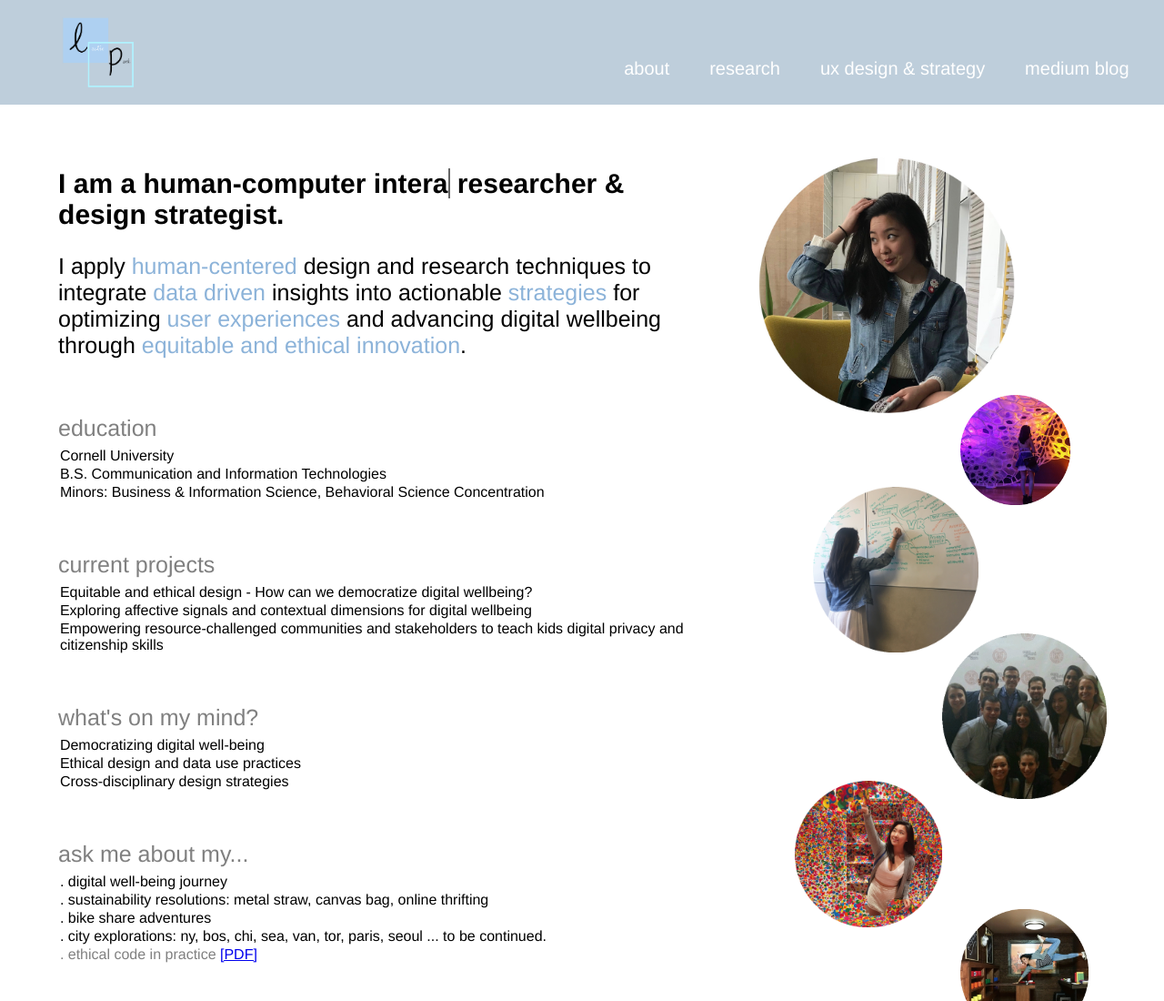
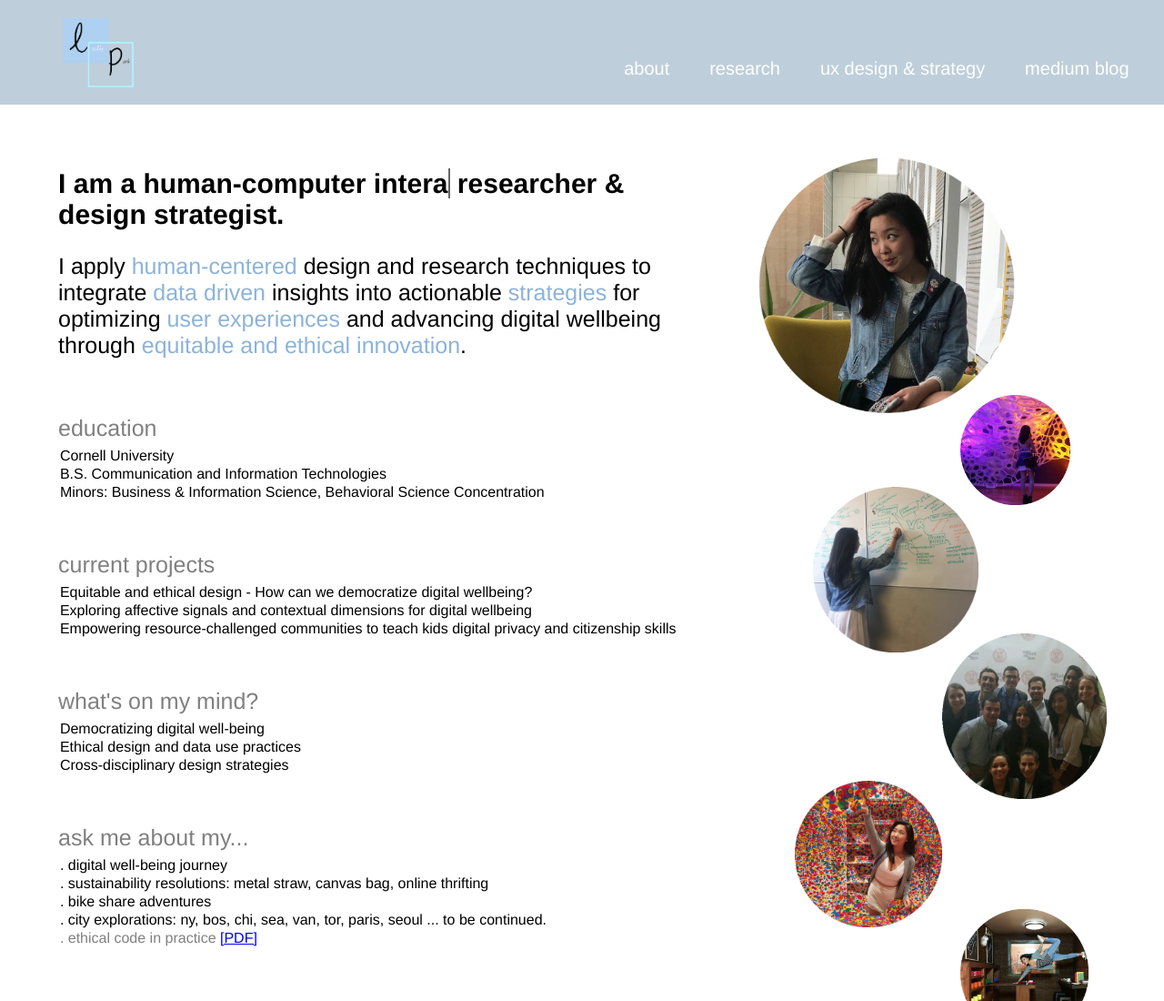
Before and after one commit to lesliepark/leslie-park, a plain HTML site: page index.html in a window 1280 px wide. Shown: the top 1100 px of the page at 91% size. Drawn offline with Linux system fonts and the light colour scheme.

Commit message:
Update index.html
edits

```diff
--- a/index.html
+++ b/index.html
@@ -104,7 +104,7 @@
         <h2> current projects </h2>
         <p> Equitable and ethical design - How can we democratize digital wellbeing?</p>
         <p> Exploring affective signals and contextual dimensions for digital wellbeing</p>
-        <p> Empowering resource-challenged communities and stakeholders to teach kids digital privacy and citizenship skills </p>
+        <p> Empowering resource-challenged communities to teach kids digital privacy and citizenship skills </p>
 <!--
 <p> Quantifying digital well-being & evaluating its best practices </p>
 <p> Behaviors and mental models of digital vs real-life experiences </p> -->
```
